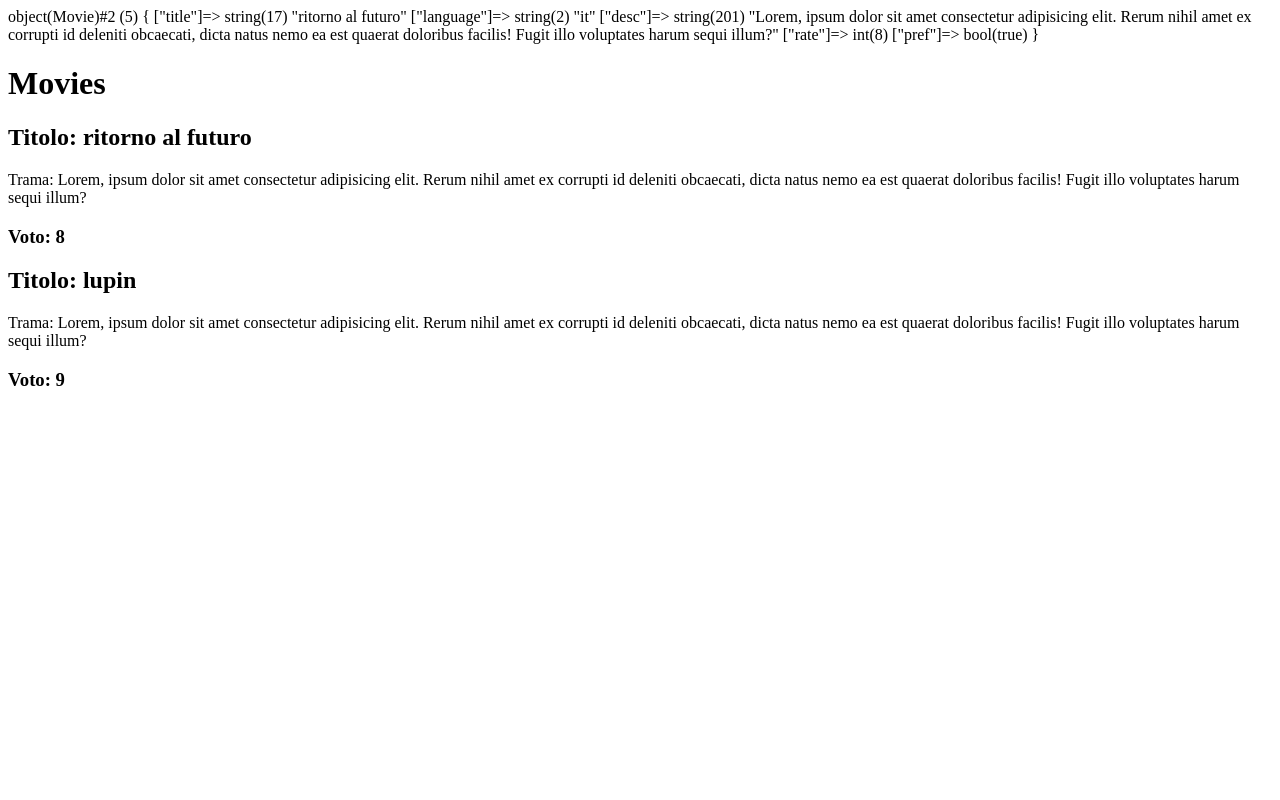
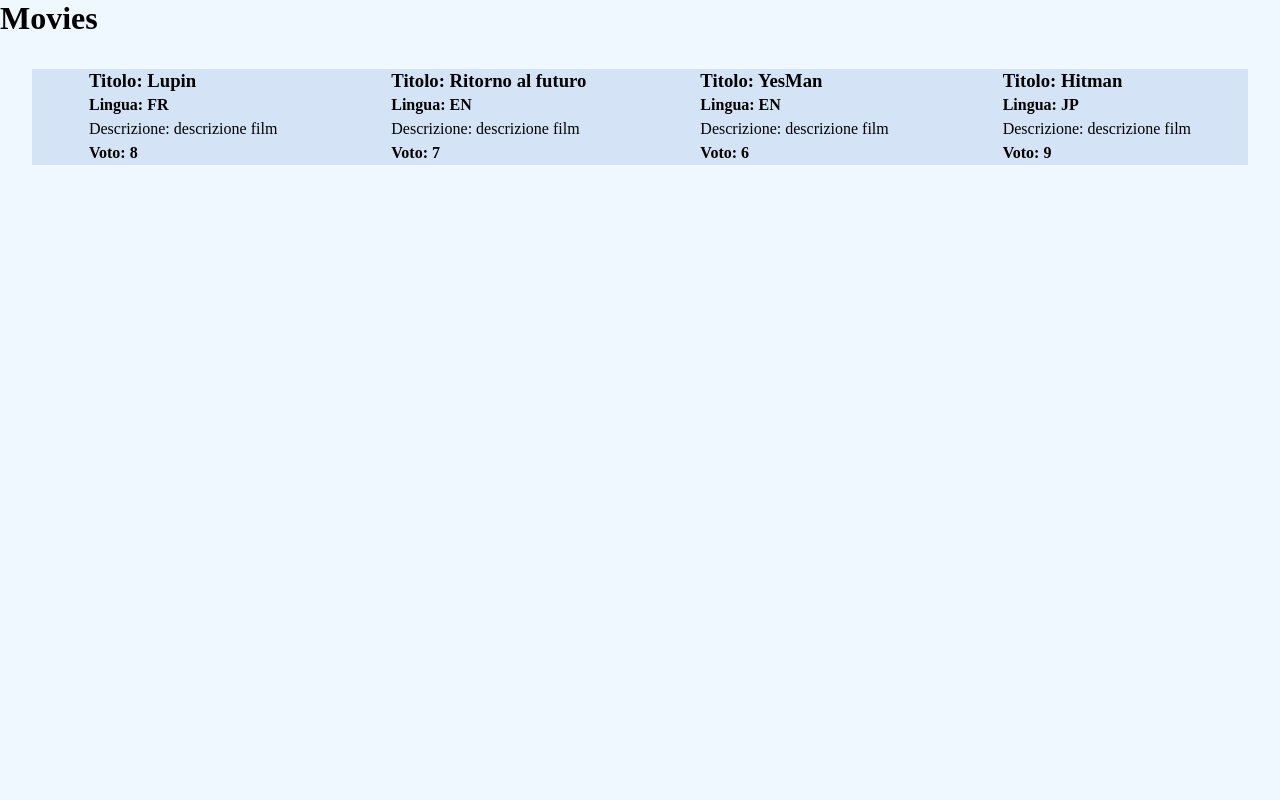
Before and after one commit to gabrivava/php-oop-1, a PHP site: page / in a window 1280 px wide. Run offline with PHP 8.4, Linux system fonts and the light colour scheme.

Commit message:
rimosso vardump, utilizzato include e aggiunto un file css

```diff
--- /dev/null
+++ b/app.css
@@ -0,0 +1,20 @@
+*{
+    margin: 0;
+    padding: 0;
+    box-sizing: border-box;
+}
+
+body {
+    background-color: aliceblue;
+}
+.movies {
+    margin: 2rem;
+    background-color: rgb(212, 228, 246);
+    display: flex;
+    justify-content: space-around;
+}
+.movie {
+    display: flex;
+    flex-direction: column;
+    line-height: 1.5rem;
+}
--- /dev/null
+++ b/class.php
@@ -0,0 +1,39 @@
+<?php
+
+# MOVIES
+class Movie
+{
+    public $title;
+    public $language;
+    public $desc;
+    public $rate;
+    public $pref;
+
+    /**
+     * Movie constructor
+     *
+     * @param string $_title titolo del film
+     * @param string $_lenguage lingua del film
+     * @param string $_desc descrizione del film
+     * @param int $_rate voto medio
+     * @param bool $_pref di base falso indica se film è preferito o meno
+     */
+    public function __construct(string $_title, string $_language, string $_desc, int $_rate, bool $_pref = false) {
+        $this->title = $_title;
+        $this->language = $_language;
+        $this->desc = $_desc;
+        $this->rate = $_rate;
+        $this->pref = $_pref;
+    }
+
+    public function getPref()
+    {
+        return $this->pref;
+    }
+
+    // quando viene invocata questa funzione devo passare un valore set sta per settare un valore
+    public function setPref(bool $_pref)
+    {
+        $this->pref = $_pref;
+    }
+}
--- a/index.php
+++ b/index.php
@@ -5,48 +5,15 @@
 => all'interno della classe è definito un costruttore
 => all'interno della classe è definito almeno un metodo
 - vengono istanziati almeno due oggetti ‘Movie’ e stampati a schermo i valori delle relative proprietà */
-class Movie
-{
-    public $title;
-    public $language;
-    public $desc;
-    public $rate;
-    public $pref;
+require __DIR__ . '/class.php';
 
-    /**
-     * Movie constructor
-     *
-     * @param string $_title titolo del film
-     * @param string $_lenguage lingua del film
-     * @param string $_desc descrizione del film
-     * @param int $_rate voto medio
-     * @param bool $_pref di base falso indica se film è preferito o meno
-     */
-    public function __construct(string $_title, string $_language, string $_desc, int $_rate, bool $_pref = false) {
-        $this->title = $_title;
-        $this->language = $_language;
-        $this->desc = $_desc;
-        $this->rate = $_rate;
-        $this->pref = $_pref;
-    }
-
-    public function getPref()
-    {
-        return $this->pref;
-    }
-
-    // quando viene invocata questa funzione devo passare un valore set sta per settare un valore
-    public function setPref(bool $_pref)
-    {
-        $this->pref = $_pref;
-    }
-}
-$movie_1 = new Movie('ritorno al futuro', 'it', 'Lorem, ipsum dolor sit amet consectetur adipisicing elit. Rerum nihil amet ex corrupti id deleniti obcaecati, dicta natus nemo ea est quaerat doloribus facilis! Fugit illo voluptates harum sequi illum?', 8.7);
-$movie_2 = new Movie('lupin', 'fr', 'Lorem, ipsum dolor sit amet consectetur adipisicing elit. Rerum nihil amet ex corrupti id deleniti obcaecati, dicta natus nemo ea est quaerat doloribus facilis! Fugit illo voluptates harum sequi illum?', 9);
-
-
-$movie_1->setPref(true);
-var_dump($movie_1);
+// aggiunti nuovi film
+$movies = [
+    new Movie('Lupin','FR','descrizione film',8),
+    new Movie('Ritorno al futuro','EN','descrizione film',7),
+    new Movie('YesMan','EN','descrizione film',6),
+    new Movie('Hitman','JP','descrizione film',9),
+];
 
 ?>
 
@@ -58,20 +25,30 @@ var_dump($movie_1);
     <meta http-equiv="X-UA-Compatible" content="IE=edge">
     <meta name="viewport" content="width=device-width, initial-scale=1.0">
     <title>OOP-PHP</title>
+    <link rel="stylesheet" href="./app.css">
 </head>
+
 <body>
+
     <h1>Movies</h1>
+
     <div class="movies">
-        <div class="movie">
-            <h2>Titolo: <?=$movie_1->title?></h2>
-            <p>Trama: <?=$movie_1->desc?></p>
-            <h3>Voto: <?=$movie_1->rate?></h3>
-        </div>
-        <div class="movie">
-            <h2>Titolo: <?=$movie_2->title?></h2>
-            <p>Trama: <?=$movie_2->desc?></p>
-            <h3>Voto: <?=$movie_2->rate?></h3>
-        </div>
+
+            <?php
+
+                foreach ($movies as $movie) : ?>
+                    <div class="movie">
+                        <h3>Titolo: <?=$movie->title?></h3>
+                        <h4>Lingua: <?=$movie->language?> </h4>
+                        <p>Descrizione: <?=$movie->desc?></p>
+                        <h4>Voto: <?=$movie->rate?></h4>
+                    </div>
+
+                <?php endforeach;
+
+            ?>
+
     </div>
+
 </body>
 </html>
```
